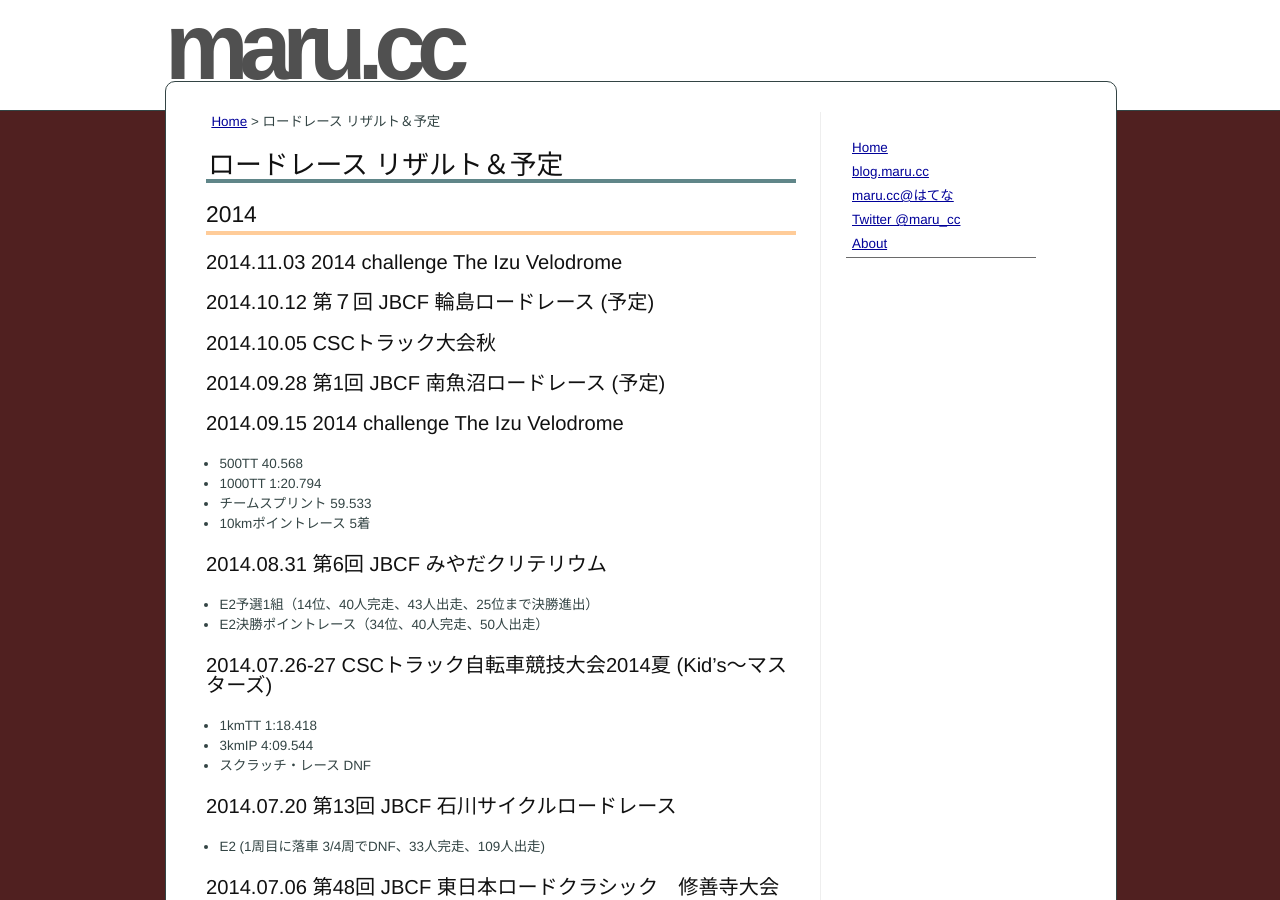
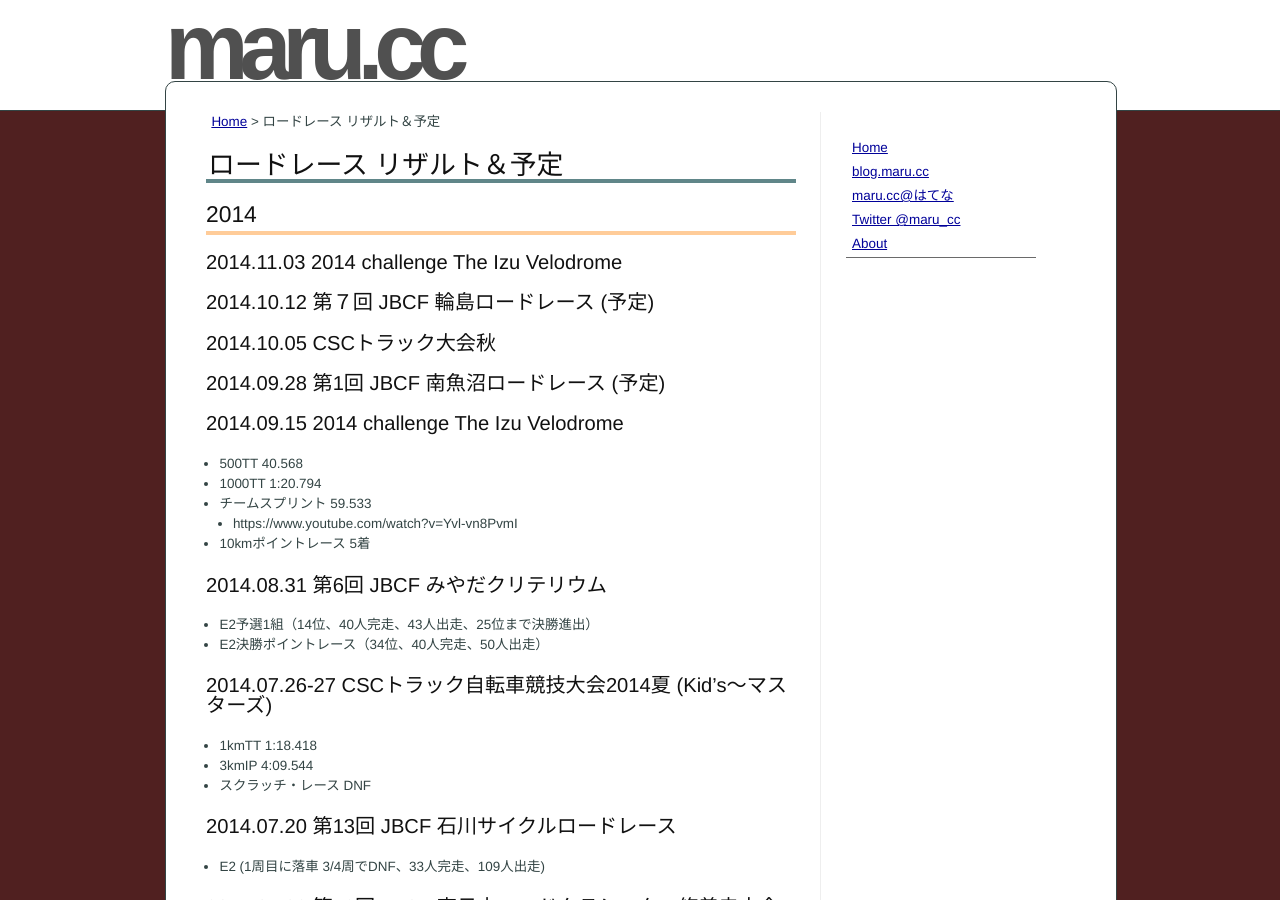
Before and after one commit to marucc/marucc.github.io, a Jekyll site: the page built from sports/results_bike.md, in a window 1280 px wide and 900 px high. Built offline with Jekyll 4.4.1, drawn with Linux system fonts in a browser that asks for light colours; part of the change alters nothing that is shown.

Commit message:
Published with https://stackedit.io/

```diff
--- a/sports/results_bike.md
+++ b/sports/results_bike.md
@@ -23,6 +23,7 @@ markdown: kramdown
 - 500TT 40.568
 - 1000TT 1:20.794
 - チームスプリント 59.533
+	- https://www.youtube.com/watch?v=Yvl-vn8PvmI
 - 10kmポイントレース 5着
 
 ### 2014.08.31 第6回 JBCF みやだクリテリウム
```
